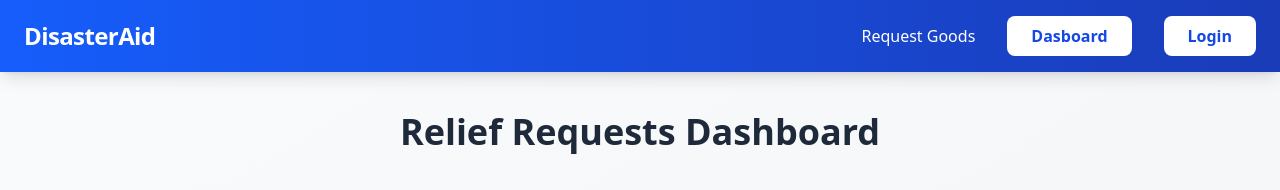
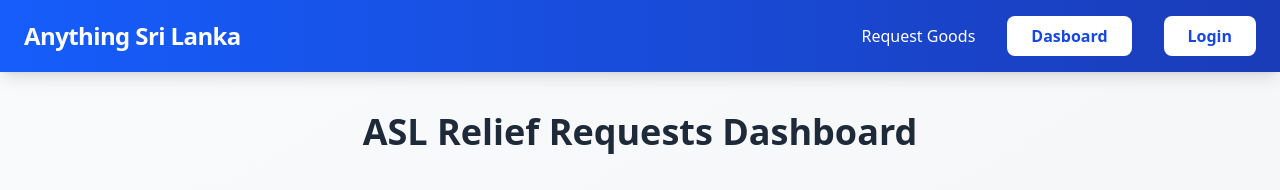
Before and after one commit to YoonusAnees/DMS-FE, a React (Vite) app in the folder DMS/: page / in a window 1280 px wide. Shown: the top 190 px of the page. Built offline with nearby package versions, Linux system fonts and the light colour scheme; no server answers.

Commit message:
feat (UI Changed )

```diff
--- a/DMS/src/components/Navbar.jsx
+++ b/DMS/src/components/Navbar.jsx
@@ -8,7 +8,7 @@
     <nav className="bg-gradient-to-r from-blue-600 to-blue-800 text-white shadow-lg sticky top-0 z-50">
       <div className="max-w-7xl mx-auto px-6 py-4 flex justify-between items-center">
         <Link to="/" className="text-2xl font-bold tracking-tight hover:text-blue-100 transition">
-          DisasterAid
+          Anything Sri Lanka
         </Link>
 
         <div className="flex items-center space-x-8">
--- a/DMS/src/pages/DashboardView.jsx
+++ b/DMS/src/pages/DashboardView.jsx
@@ -48,7 +48,7 @@
       <div className="max-w-7xl mx-auto px-6">
 
         {/* Dashboard Title */}
-        <h1 className="text-4xl font-bold text-gray-800 mb-10 text-center">Relief Requests Dashboard</h1>
+        <h1 className="text-4xl font-bold text-gray-800 mb-10 text-center">ASL Relief Requests Dashboard</h1>
 
         {/* Stats Cards */}
         <div className="grid grid-cols-1 sm:grid-cols-2 lg:grid-cols-5 gap-6 mb-12">
```
